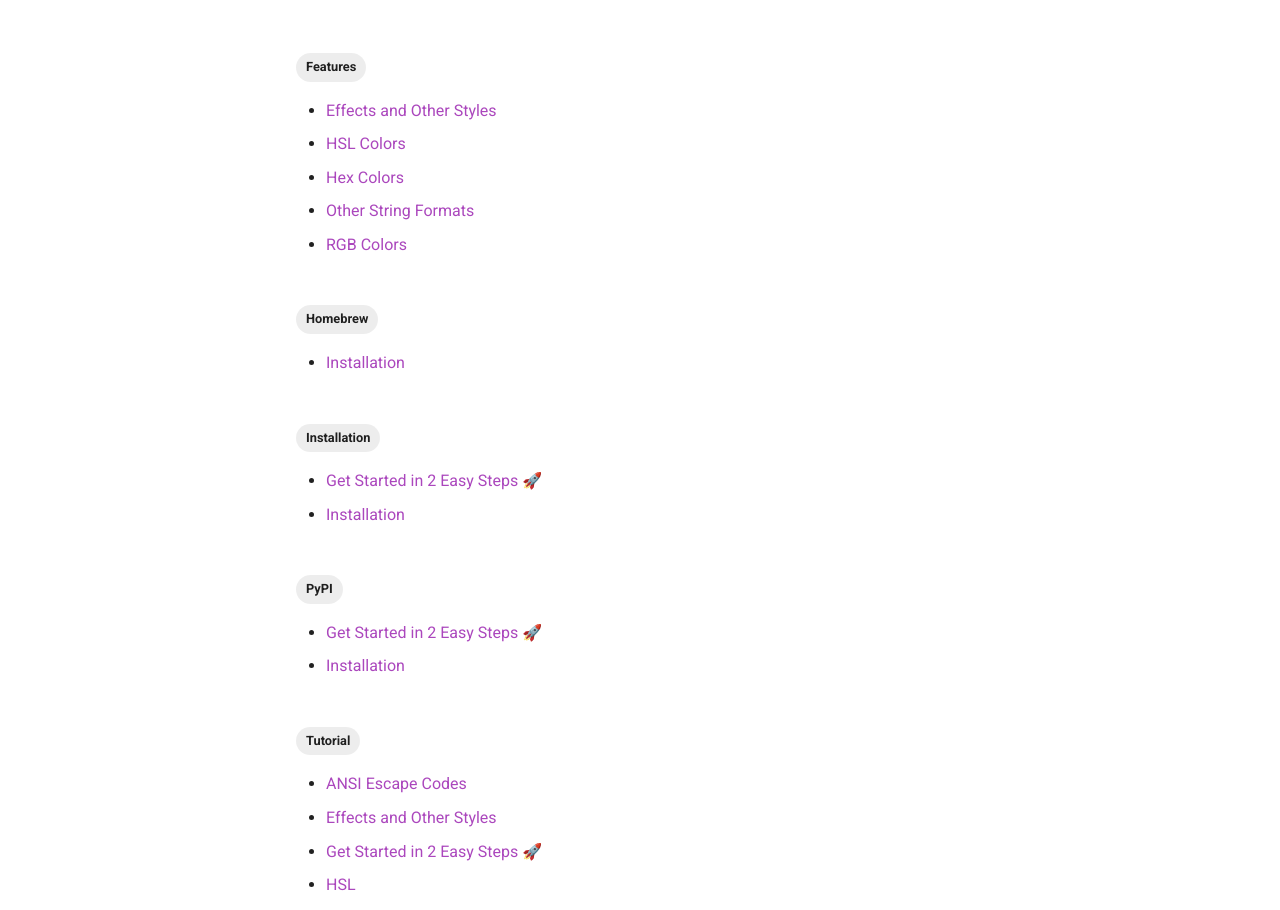
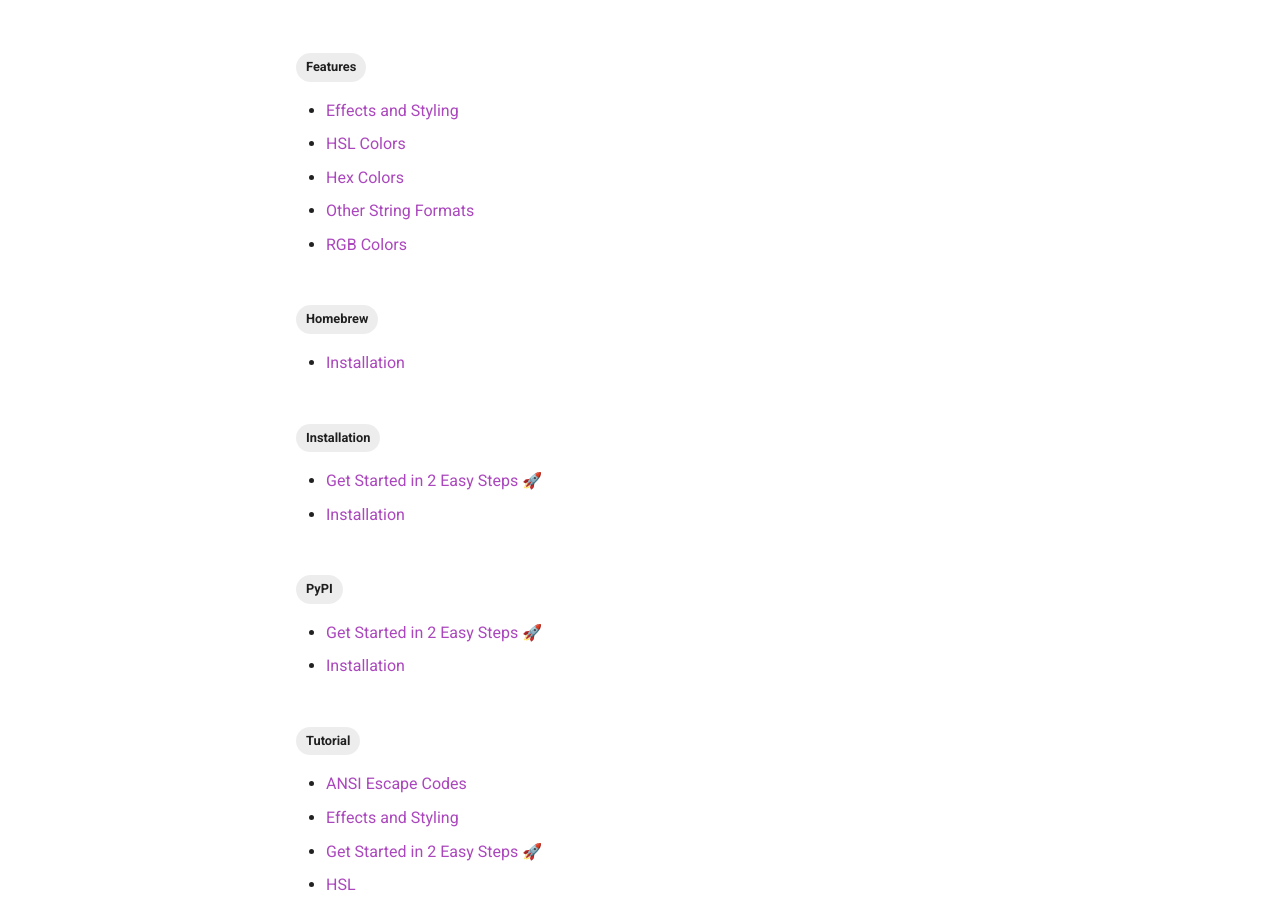
Before and after one commit to jakob-bagterp/colorist-for-python, an MkDocs documentation site: the page built from docs/tags.md, in a window 1280 px wide and 1400 px high. Shown: the part 467-1377 px from the top of the window. Built offline with MkDocs 1.6.1 and Material for MkDocs 9.7.7, drawn with Linux system fonts in a browser that asks for light colours; comment, search, counter and statistics services are not loaded; the version menu is left out.

Commit message:
Rename effects and styling page, including updated navigation.

```diff
--- a/mkdocs.yml
+++ b/mkdocs.yml
@@ -19,10 +19,10 @@
     - Installation: getting-started/installation.md
   - User Guide:
     - user-guide/index.md
+    - Effects and Styling: user-guide/effects-and-styling.md
     - RGB Colors: user-guide/rgb-colors.md
     - HSL Colors: user-guide/hsl-colors.md
     - Hex Colors: user-guide/hex-colors.md
-    - Effects and Other Styles: user-guide/effects-and-other-styles.md
     - Other String Formats: user-guide/other-string-formats.md
   - Reference:
     - reference/index.md
```
Also changed, not shown: docs/user-guide/effects-and-styling.md (renamed from docs/user-guide/effects-and-other-styles.md, +1 -1 lines).
